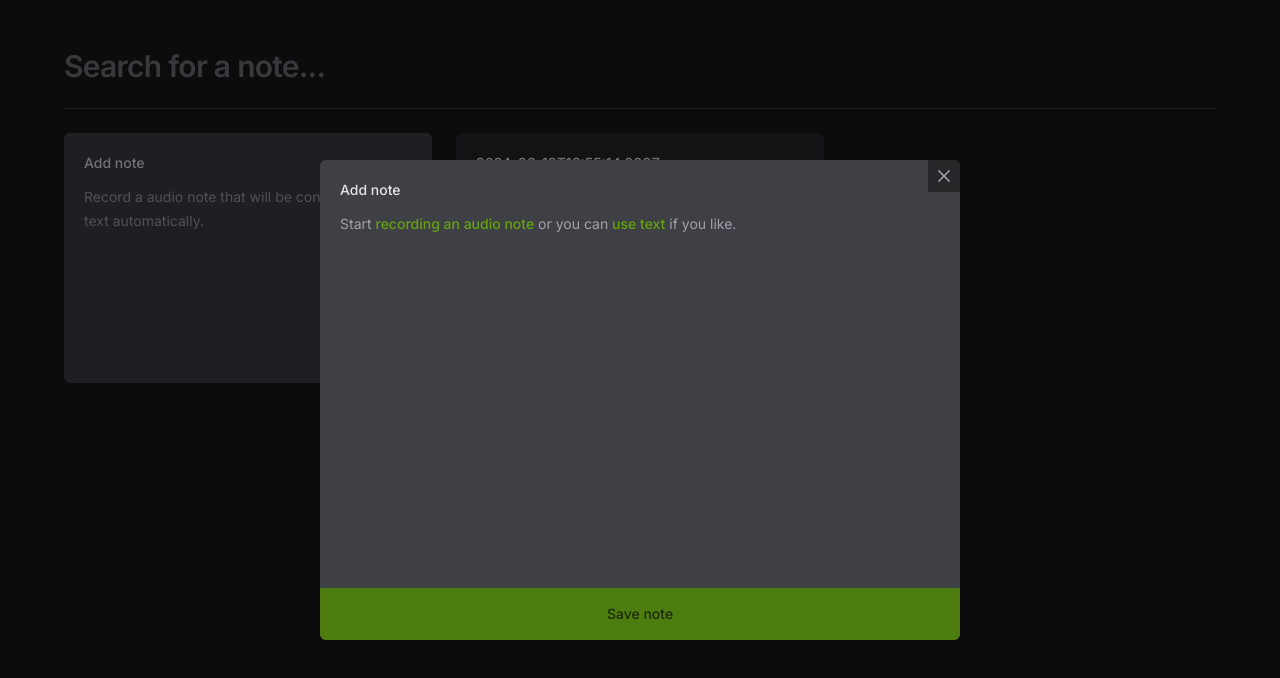
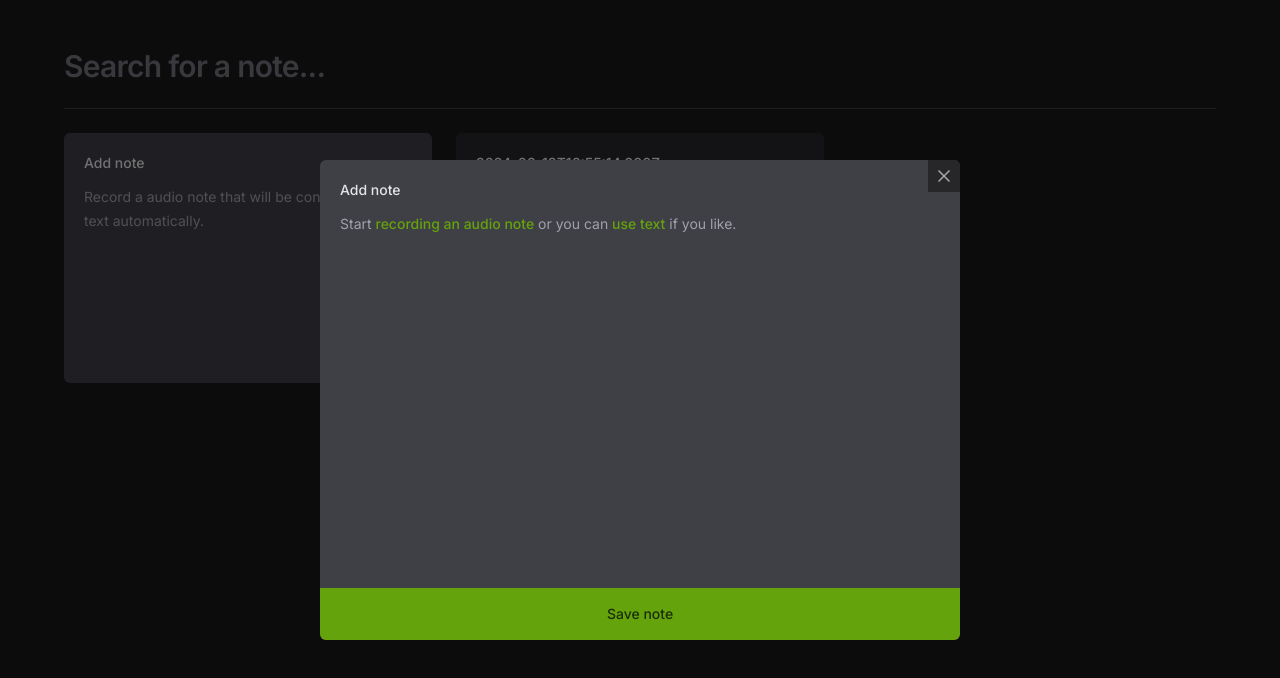
Before and after one commit to luc-ribeiro/notes-react, a React (Vite) app: page / in a window 1280 px wide. Both pictures are taken after a click on the button 248 px from the left and 258 px from the top of the page. Shown: the top 678 px of the page. Built offline with nearby package versions, Linux system fonts and the light colour scheme.

Commit message:
feat: add sonner toast

```diff
--- a/package.json
+++ b/package.json
@@ -13,7 +13,8 @@
     "date-fns": "^3.6.0",
     "lucide-react": "^0.395.0",
     "react": "^18.2.0",
-    "react-dom": "^18.2.0"
+    "react-dom": "^18.2.0",
+    "sonner": "^1.5.0"
   },
   "devDependencies": {
     "@types/react": "^18.2.66",
--- a/src/components/new-note-card.tsx
+++ b/src/components/new-note-card.tsx
@@ -1,6 +1,7 @@
+import { useState, type ChangeEvent, type FormEvent } from 'react'
 import * as Dialog from '@radix-ui/react-dialog'
 import { X } from 'lucide-react'
-import { useState, type ChangeEvent, type FormEvent } from 'react'
+import { toast } from 'sonner'
 
 export function NewNoteCard() {
   const [shouldShowOnboarding, setShouldShowOnboarding] = useState(true)
@@ -20,6 +21,8 @@ export function NewNoteCard() {
 
   function handleSaveNote(event: FormEvent) {
     event.preventDefault()
+
+    toast.success('Note saved!')
   }
 
   return (
@@ -58,7 +61,7 @@ export function NewNoteCard() {
 
             <button
               type="submit"
-              className='w-full bg-lime-700 py-4 text-center text-sm text-lime-950 outline-none font-medium hover:bg-lime-800'
+              className='w-full bg-lime-600 py-4 text-center text-sm text-lime-950 outline-none font-medium hover:bg-lime-700'
             >
               Save note
             </button>
--- a/src/main.tsx
+++ b/src/main.tsx
@@ -2,9 +2,11 @@ import React from 'react'
 import ReactDOM from 'react-dom/client'
 import './index.css'
 import { App } from './app'
+import { Toaster } from 'sonner'
 
 ReactDOM.createRoot(document.getElementById('root')!).render(
   <React.StrictMode>
     <App />
+    <Toaster richColors />
   </React.StrictMode>,
 )
```
Also changed, not shown: 1 other file (tests, documents, lock files or other folders).
